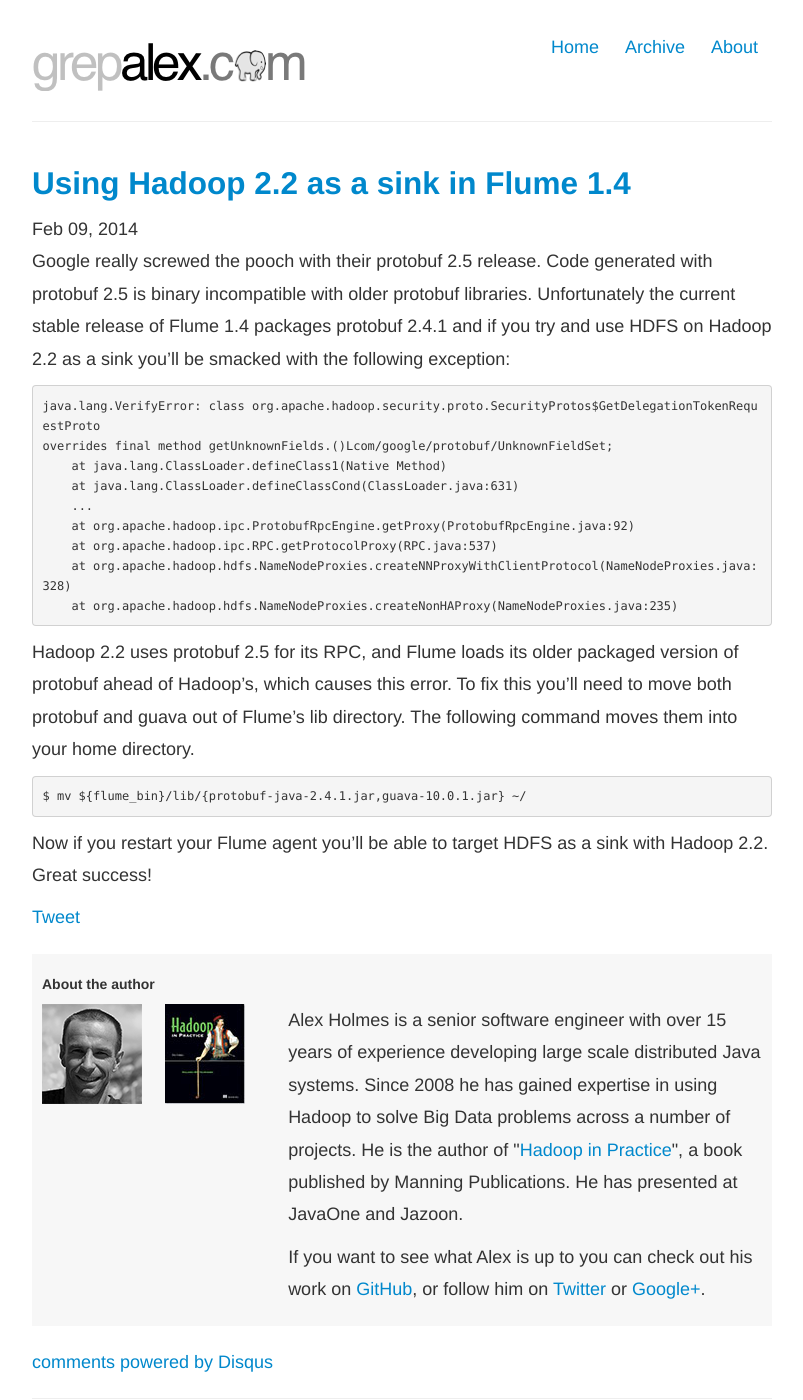
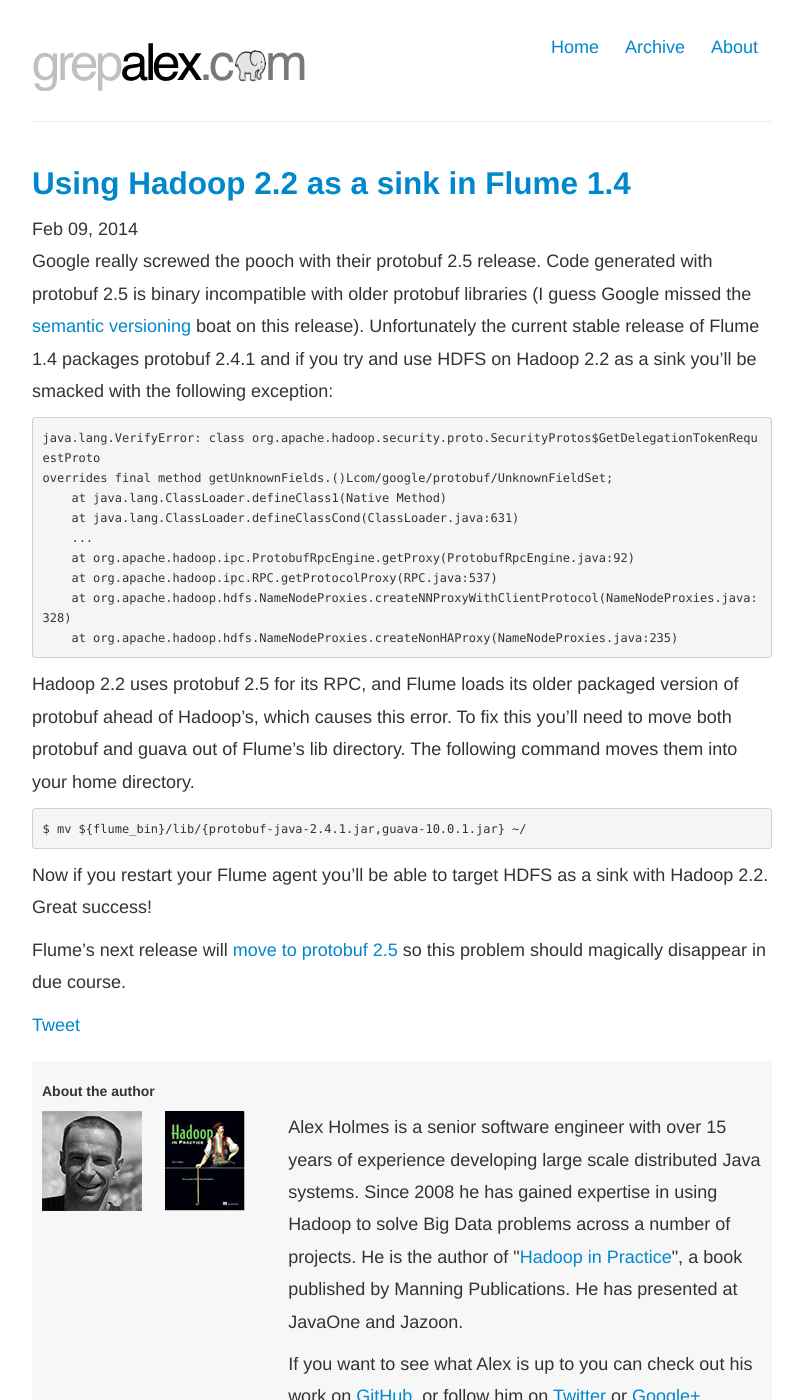
Before and after one commit to alexholmes/blog, a Jekyll site: the page built from _posts/2014-02-09-flume-and-hadoop-2.2.markdown, in a window 1280 px wide and 1400 px high. Shown: the whole window, without its empty margins (238-1041 px from the left). Built offline with Jekyll 4.4.1, drawn with Linux system fonts in a browser that asks for light colours; nearby versions of some CDN libraries; library files that are not in the unit come from our copies; a script that is not in the unit is left out; comment, search, counter and statistics services are not loaded.

Commit message:
more decoration

```diff
--- a/_posts/2014-02-09-flume-and-hadoop-2.2.markdown
+++ b/_posts/2014-02-09-flume-and-hadoop-2.2.markdown
@@ -8,7 +8,8 @@
 ---
 
 Google really screwed the pooch with their protobuf 2.5 release. Code generated with protobuf 2.5 is
-binary incompatible with older protobuf libraries.  Unfortunately the current stable release
+binary incompatible with older protobuf libraries (I guess Google missed the [semantic versioning](http://semver.org/) boat on
+this release).  Unfortunately the current stable release
 of Flume 1.4 packages protobuf 2.4.1 and if you try and use HDFS on Hadoop 2.2 as a sink you'll be smacked
 with the following exception:
 
@@ -29,3 +30,6 @@
     $ mv ${flume_bin}/lib/{protobuf-java-2.4.1.jar,guava-10.0.1.jar} ~/
 
 Now if you restart your Flume agent you'll be able to target HDFS as a sink with Hadoop 2.2. Great success!
+
+Flume's next release will [move to protobuf 2.5](https://issues.apache.org/jira/browse/FLUME-2172) so this problem
+should magically disappear in due course.
```
